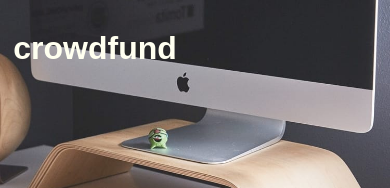
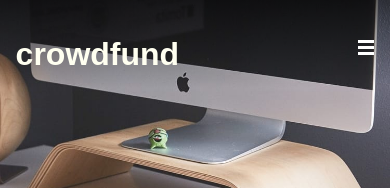
Before and after one commit to HassanAbdalzahir/crowdfunding-product-page-main, a plain HTML site: page index.html in a window 390 px wide. Shown: the top 188 px of the page. Drawn offline with nearby package versions, Linux system fonts and the light colour scheme; a web font is replaced by a local one.

Commit message:
Add phone's Version

```diff
--- a/index.html
+++ b/index.html
@@ -18,6 +18,7 @@
                         <li><a href="#">Discover</a></li>
                         <li><a href="#">Get Started</a></li>
                     </ul>
+                    <span class="listButton"><svg width="16" height="15" xmlns="http://www.w3.org/2000/svg"><g fill="#FFF" fill-rule="evenodd"><path d="M0 0h16v3H0zM0 6h16v3H0zM0 12h16v3H0z"/></g></svg></span>
                 </div>
             </div>
         </div> <!--/The End of Navigation Bar-->
--- a/master.css
+++ b/master.css
@@ -35,28 +35,25 @@ ul li a{
 @media screen and (max-width: 1365px) { /*Mobile Query*/
     body{
         background-image: url(images/image-hero-mobile.jpg);
-    };
+    }
     .navbar{
         background: linear-gradient(to bottom,
         rgba(0, 0, 0, 0.623),
         rgba(255, 255, 255, 0));
         width: 92%;
-        padding: 40px;
+        padding: 4%;
         color: ivory;
     }
     .navbar .container {
         display: flex;
         justify-content: space-between;
-        width: 99%;
-        padding: 30px;
+        width: 100%;
+        margin-top: 20px;
     }
     .navbar .container .logo {
         font-size: xx-large;
         font-family: 'Commissioner', sans-serif;
         font-weight: bold;
-        color: ivory;
-        position: relative;
-        right: 100px ;
     }
     .navbar .container .links ul{
         display: flex;
@@ -68,6 +65,9 @@ ul li a{
     }
     .navbar .container .links ul li{
         margin-left: 25px;
+    }
+    .navbar .container .listButton{
+        cursor: pointer;
     }
 }
 
@@ -98,6 +98,9 @@ ul li a{
     }
     .navbar .container .links ul li{
         margin-left: 25px;
+    }
+    .navbar .container .listButton{
+        display: none;
     }
 }
 /*The rist of page*/
```
